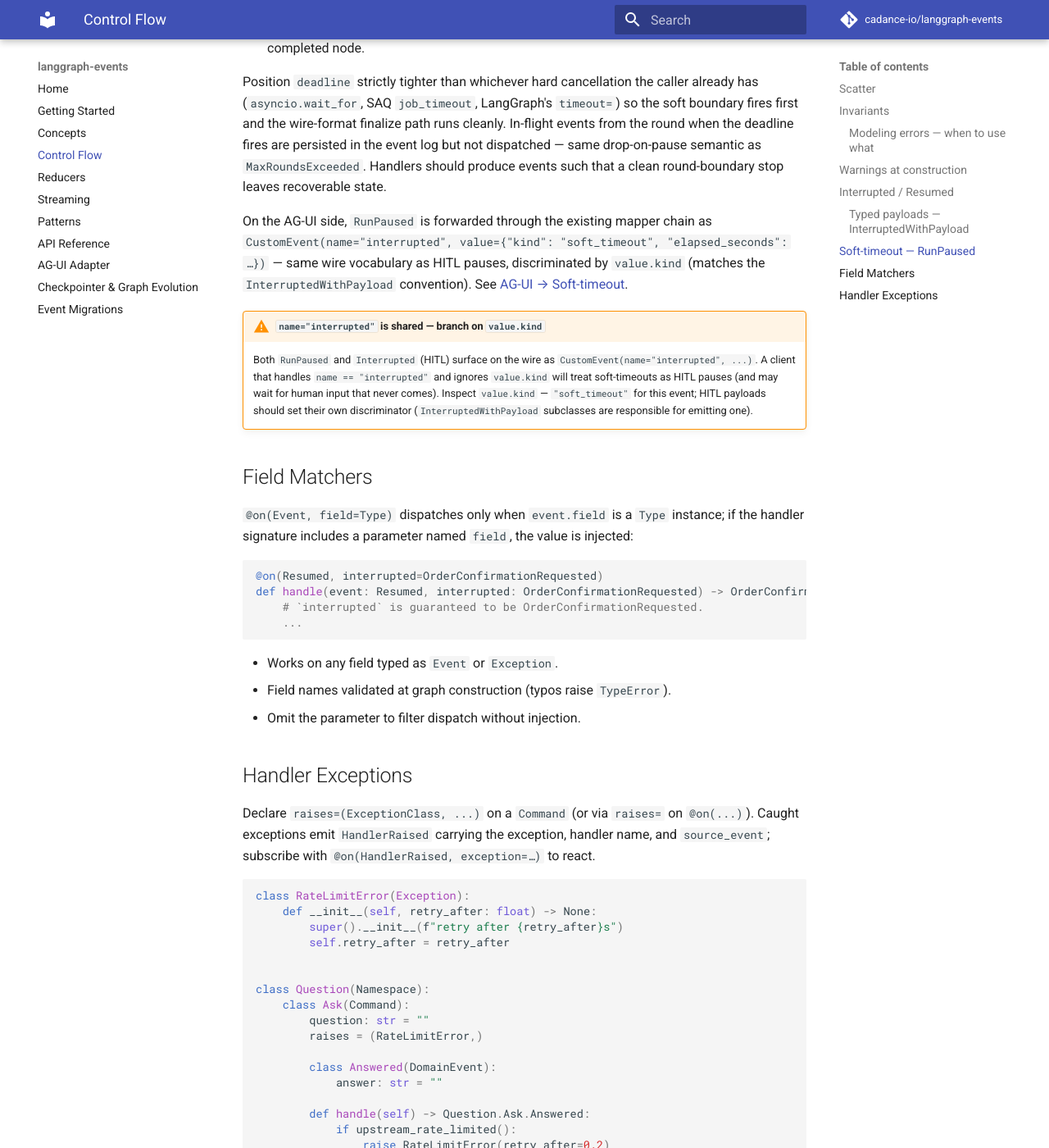
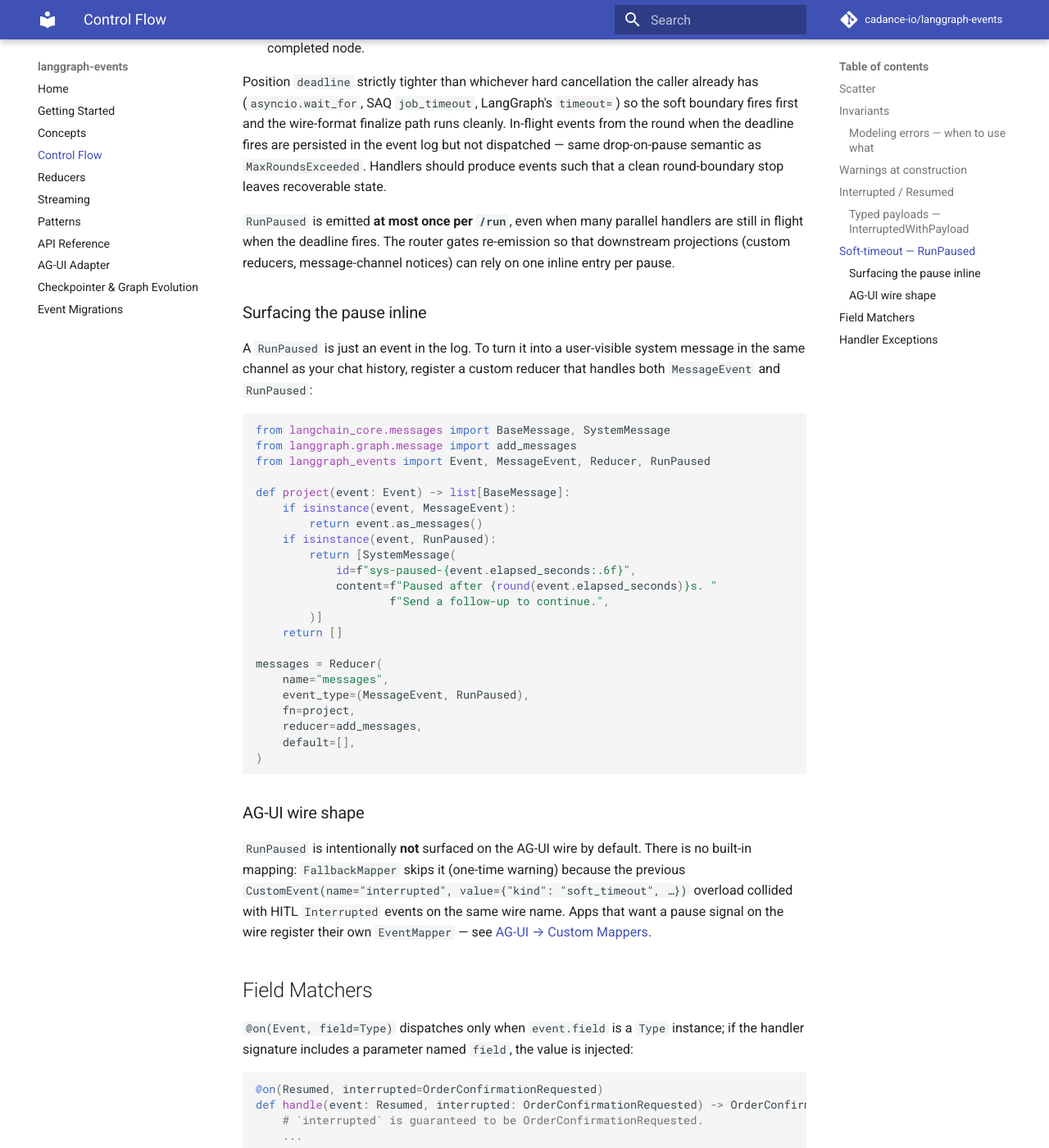
Before and after one commit to cadance-io/langgraph-events, an MkDocs documentation site: the page built from docs/control-flow.md, in a window 1280 px wide and 1400 px high, scrolled down 5457 px. Shown: the whole window at 82% size. Built offline with MkDocs 1.6.1 and Material for MkDocs 9.7.7, drawn with Linux system fonts in a browser that asks for light colours; comment, search, counter and statistics services are not loaded.

Commit message:
fix(deadline): once-per-pause RunPaused + drop AG-UI interrupted mapping (closes #88)
The router was emitting RunPaused on every invocation while
time.monotonic() >= deadline. With parallel handlers still in flight
when the deadline expired, each completion fan-in re-entered the
router and produced another RunPaused — production reported ~1000
emissions per pause. Each instance carried a fresh elapsed_seconds,
defeating id-based dedup in reducer projections (e.g. inline
system-message notices accumulated one entry per emission).

Fix gates the deadline branch on a new _run_paused_emitted state
flag: the router emits once, sets the flag, and on later re-entries
returns _pending=[] so dispatch returns END for late fan-ins. The
seed resets the flag for each fresh /run so subsequent runs on the
same thread_id work normally. In-flight events appended by parallel
handlers still persist in the log via operator.add but are not
re-dispatched — same semantic as MaxRoundsExceeded.

Also drops the default AG-UI mapping (breaking). RunPaused no longer
implements agui_event_name / agui_dict, so FallbackMapper skips it
(one-time warning). The previous CustomEvent(name="interrupted",
value={"kind": "soft_timeout", ...}) collided with HITL Interrupted
events on the same wire name and forced every client to branch on
value.kind. Apps that want a wire signal register a custom
EventMapper and choose the shape themselves; for an inline channel
notice, the new reducer recipe in docs/control-flow.md does it
without crossing the wire.

Co-Authored-By: Claude Opus 4.7 <noreply@anthropic.com>

````diff
--- a/docs/control-flow.md
+++ b/docs/control-flow.md
@@ -207,10 +207,40 @@ Unlike `MaxRoundsExceeded`, `RunPaused` is **not terminal across runs**: the rou
 
 Position `deadline` strictly tighter than whichever hard cancellation the caller already has (`asyncio.wait_for`, SAQ `job_timeout`, LangGraph's `timeout=`) so the soft boundary fires first and the wire-format finalize path runs cleanly. In-flight events from the round when the deadline fires are persisted in the event log but not dispatched — same drop-on-pause semantic as `MaxRoundsExceeded`. Handlers should produce events such that a clean round-boundary stop leaves recoverable state.
 
-On the AG-UI side, `RunPaused` is forwarded through the existing mapper chain as `CustomEvent(name="interrupted", value={"kind": "soft_timeout", "elapsed_seconds": …})` — same wire vocabulary as HITL pauses, discriminated by `value.kind` (matches the `InterruptedWithPayload` convention). See [AG-UI → Soft-timeout](agui.md).
+`RunPaused` is emitted **at most once per `/run`**, even when many parallel handlers are still in flight when the deadline fires. The router gates re-emission so that downstream projections (custom reducers, message-channel notices) can rely on one inline entry per pause.
 
-!!! warning "`name="interrupted"` is shared — branch on `value.kind`"
-    Both `RunPaused` and `Interrupted` (HITL) surface on the wire as `CustomEvent(name="interrupted", ...)`. A client that handles `name == "interrupted"` and ignores `value.kind` will treat soft-timeouts as HITL pauses (and may wait for human input that never comes). Inspect `value.kind` — `"soft_timeout"` for this event; HITL payloads should set their own discriminator (`InterruptedWithPayload` subclasses are responsible for emitting one).
+### Surfacing the pause inline
+
+A `RunPaused` is just an event in the log. To turn it into a user-visible system message in the same channel as your chat history, register a custom reducer that handles both `MessageEvent` and `RunPaused`:
+
+```python
+from langchain_core.messages import BaseMessage, SystemMessage
+from langgraph.graph.message import add_messages
+from langgraph_events import Event, MessageEvent, Reducer, RunPaused
+
+def project(event: Event) -> list[BaseMessage]:
+    if isinstance(event, MessageEvent):
+        return event.as_messages()
+    if isinstance(event, RunPaused):
+        return [SystemMessage(
+            id=f"sys-paused-{event.elapsed_seconds:.6f}",
+            content=f"Paused after {round(event.elapsed_seconds)}s. "
+                    f"Send a follow-up to continue.",
+        )]
+    return []
+
+messages = Reducer(
+    name="messages",
+    event_type=(MessageEvent, RunPaused),
+    fn=project,
+    reducer=add_messages,
+    default=[],
+)
+```
+
+### AG-UI wire shape
+
+`RunPaused` is intentionally **not** surfaced on the AG-UI wire by default. There is no built-in mapping: `FallbackMapper` skips it (one-time warning) because the previous `CustomEvent(name="interrupted", value={"kind": "soft_timeout", …})` overload collided with HITL `Interrupted` events on the same wire name. Apps that want a pause signal on the wire register their own `EventMapper` — see [AG-UI → Custom Mappers](agui.md#custom-mappers).
 
 ## Field Matchers
 
````
Also changed, not shown: CHANGELOG.md (+23 -0 lines), docs/agui.md (+24 -3 lines), docs/api.md (+1 -1 lines), 4 other files.
